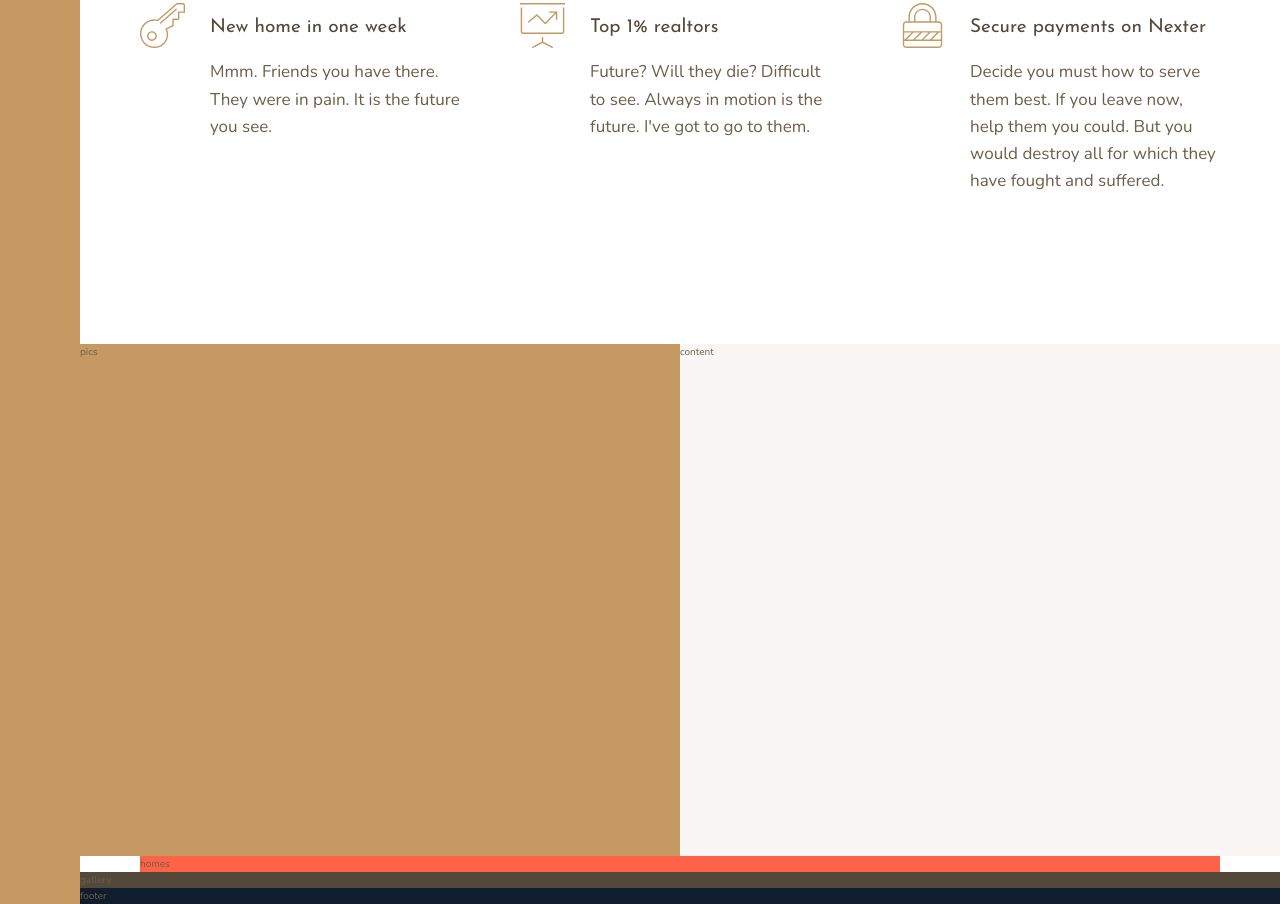
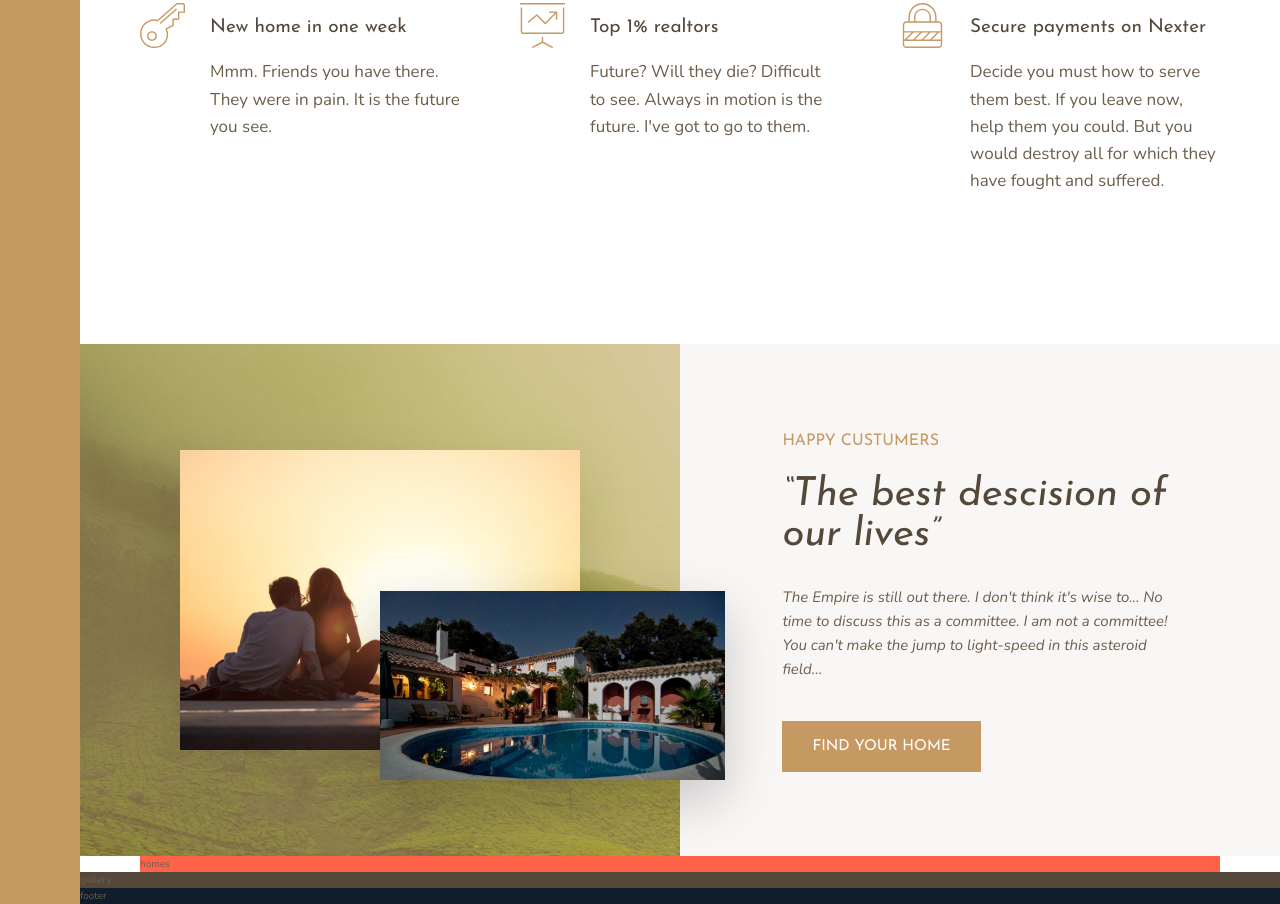
Before and after one commit to MacRayy/advanced_css_course_udemy, a website: page Nexter/starter/index.html in a window 1280 px wide. Shown: the part 964-1868 px from the top of the page. Drawn offline with nearby package versions, Linux system fonts and the light colour scheme.

Commit message:
feat(story section): create layout and add style

```diff
--- a/Nexter/starter/index.html
+++ b/Nexter/starter/index.html
@@ -75,11 +75,15 @@
 		</section>
 
 		<div class="story__pictures">
-			pics
+			<img class="story__img--1" src="img/story-1.jpeg" alt="couple with new home">
+			<img class="story__img--2" src="img/story-2.jpeg" alt="new house">
 		</div>
 
 		<div class="story__content">
-			content
+			<h3 class="heading-3 mb-sm">Happy Custumers</h3>
+			<h2 class="heading-2 heading-2--dark mb-md">&ldquo;The best descision of our lives&rdquo;</h2>
+			<p class="story__text mb-lg">The Empire is still out there. I don't think it's wise to... No time to discuss this as a committee. I am not a committee! You can't make the jump to light-speed in this asteroid field...</p>
+			<button class="btn">Find your home</button>
 		</div>
 
 		<section class="homes">
--- a/Nexter/starter/sass/_features.scss
+++ b/Nexter/starter/sass/_features.scss
@@ -9,16 +9,16 @@
 
 .feature {
   display: grid;
+  grid-column-gap: 2.5rem;
+  grid-row-gap: 1.5rem;
   grid-template-columns: min-content 1fr;
-  grid-row-gap: 1.5rem;
-  grid-column-gap: 2.5rem;
 
   &__icon {
     fill: $color-primary;
+    grid-row: 1 / span 2;
     height: 4.5rem;
+    transform: translateY(-1rem);
     width: 4.5rem;
-    grid-row: 1 / span 2;
-    transform: translateY(-1rem);
   }
 
   &__text {
--- a/Nexter/starter/sass/_story.scss
+++ b/Nexter/starter/sass/_story.scss
@@ -1,11 +1,40 @@
 .story {
   &__pictures {
-    background-color: $color-primary;
+    align-items: center;
+    background-image: linear-gradient(rgba($color-primary, .5), rgba($color-primary, .5)), url('../img/back.jpg');
+    display: grid;
     grid-column: full-start / col-end 4;
+    grid-template-columns: repeat(6, 1fr);
+    grid-template-rows: repeat(6, 1fr);
+  }
+
+  &__img--1 {
+    box-shadow: 0 2rem 5rem rgba(#000, .1);
+    grid-column: 2 / 6;
+    grid-row: 2 / 6;
+    width: 100%;
+  }
+
+  &__img--2 {
+    box-shadow: 0 2rem 5rem rgba(#000, .2);
+    grid-column: 4 / 7;
+    grid-row: 4 / 6;
+    width: 115%;
+    z-index: 1;
   }
 
   &__content {
+    align-items: flex-start;
     background-color: $color-grey-light-1;
+    display: flex;
+    flex-direction: column;
     grid-column: col-start 5 / full-end;
+    justify-content: center;
+    padding: 6rem 8vw;
+  }
+
+  &__text {
+    font-size: 1.5rem;
+    font-style: italic;
   }
 }
--- a/Nexter/starter/sass/_typography.scss
+++ b/Nexter/starter/sass/_typography.scss
@@ -9,10 +9,24 @@
 
 .heading-2 {
   @extend %heading;
+  font-size: 4rem;
+  font-style: italic;
+  line-height: 1;
+
+  &--light {
+    color: $color-grey-light-1;
+  }
+
+  &--dark {
+    color: $color-grey-dark-1;
+  }
 }
 
 .heading-3 {
   @extend %heading;
+  color: $color-primary;
+  font-size: 1.6rem;
+  text-transform: uppercase;
 }
 
 .heading-4 {
@@ -27,3 +41,36 @@
     color: $color-grey-dark-1;
   }
 }
+
+.btn {
+  background-color: $color-primary;
+  border: 0;
+  border-radius: 0;
+  color: #fff;
+  cursor: pointer;
+  font-family: $font-display;
+  font-size: 1.5rem;
+  padding: 1.8rem 3rem;
+  text-transform: uppercase;
+  transition: all .2s;
+
+  &:hover {
+    background-color: $color-primary-dark;
+  }
+}
+
+.mb-sm {
+  margin-bottom: 2rem;
+}
+
+.mb-md {
+  margin-bottom: 3rem;
+}
+
+.mb-lg {
+  margin-bottom: 4rem;
+}
+
+.mb-hg {
+  margin-bottom: 8rem;
+}
```
Also changed, not shown: Nexter/starter/css/style.css.
